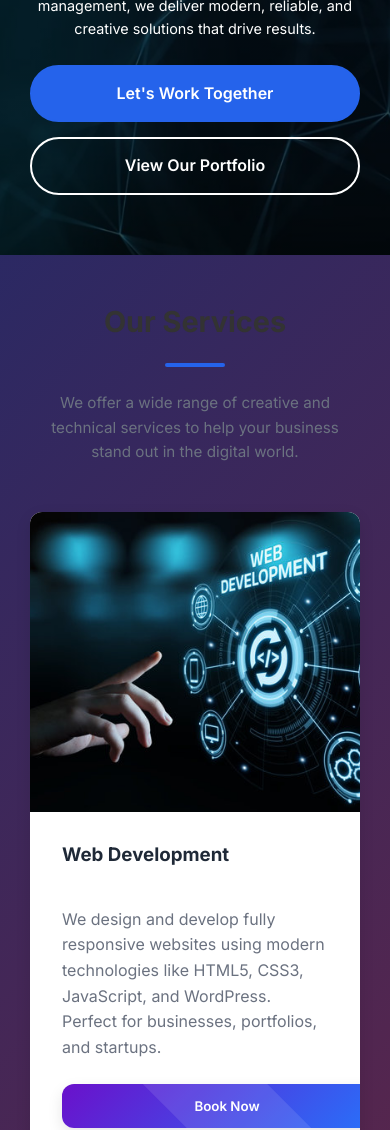
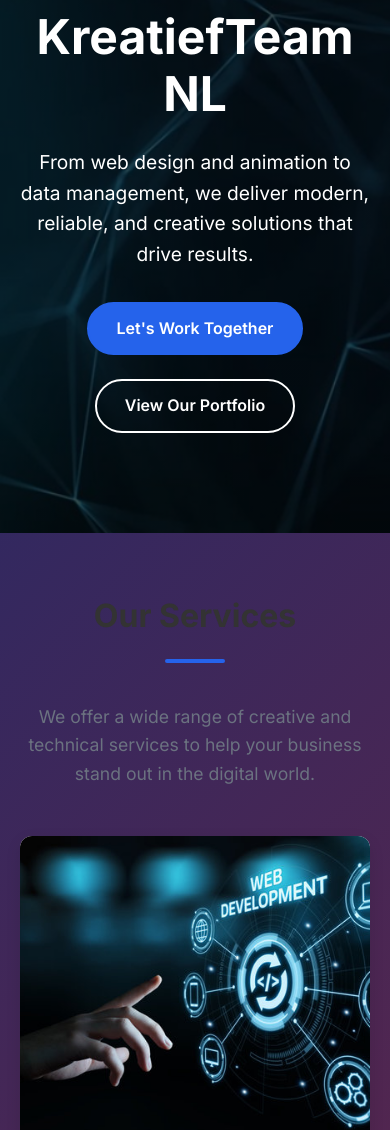
Before and after one commit to z-ahmed21/kreatiefteamnl, a plain HTML site: page index.html in a window 390 px wide. Shown: the part 280-1410 px from the top of the page. Drawn offline with Linux system fonts and the light colour scheme; no server answers.

Commit message:
updated Style Css

```diff
--- a/style.css
+++ b/style.css
@@ -1221,146 +1221,3 @@ section {
 /* =============================================
    RESPONSIVE STYLES
 ============================================= */
-
-
-/* =============================================
-   EXTRA MOBILE POLISH (Premium & Decent Look)
-============================================= */
-
-/* =============================================
-   EXTRA MOBILE POLISH (Premium & Decent Look)
-============================================= */
-
-/* For tablets & small laptops */
-@media (max-width: 768px) {
-
-  /* Navigation */
-  .nav-links {
-    width: 100%;
-    max-width: 300px;
-    right: 10px;
-    border-radius: 12px;
-    box-shadow: 0 8px 24px rgba(0,0,0,0.15);
-  }
-
-  .nav-link {
-    font-size: 1rem;
-    padding: 14px;
-    text-align: center;
-  }
-
-  /* Hero section */
-  .hero-pro {
-    padding: 100px 15px 70px;
-  }
-  .hero-pro h1 {
-    font-size: 2rem;
-    line-height: 1.3;
-  }
-  .hero-pro p {
-    font-size: 1rem;
-    margin-bottom: 25px;
-  }
-  .hero-buttons {
-    gap: 15px;
-  }
-
-  /* Sections */
-  section {
-    padding: 60px 15px;
-  }
-  .section-title {
-    font-size: 1.8rem;
-    margin-bottom: 20px;
-  }
-  .section-subtitle {
-    font-size: 0.95rem;
-  }
-
-  /* Cards stack neatly: one per line */
-  .services-grid,
-  .projects-grid,
-  .team-grid,
-  .features-grid {
-    display: grid;
-    grid-template-columns: 1fr;
-    gap: 25px;
-  }
-
-  /* Card styling */
-  .service-box,
-  .project-card,
-  .team-card,
-  .feature-box {
-    border-radius: 12px;
-  }
-}
-
-/* For phones (≤576px) */
-@media (max-width: 576px) {
-
-  /* Header */
-  .header-container {
-    padding: 12px 20px;
-  }
-  .logo {
-    font-size: 1.2rem;
-  }
-  .site-logo {
-    height: 32px;
-  }
-
-  /* Hero section */
-  .hero-pro {
-    padding: 90px 10px 60px;
-  }
-  .hero-pro h1 {
-    font-size: 1.6rem;
-  }
-  .hero-pro p {
-    font-size: 0.9rem;
-  }
-  .btn, .btn-book {
-    width: 100%;
-    text-align: center;
-    padding: 14px;
-  }
-
-  /* Sections */
-  section {
-    padding: 50px 10px;
-  }
-  .portfolio-header {
-    font-size: 1.6rem;
-  }
-  .cta-title {
-    font-size: 1.5rem;
-  }
-
-  /* Cards stack: one per line */
-  .services-grid,
-  .projects-grid,
-  .team-grid,
-  .features-grid {
-    grid-template-columns: 1fr;
-    gap: 20px;
-  }
-
-  /* Testimonial & review cards */
-  .testimonial-card,
-  .single-review {
-    max-width: 100%;
-    width: 100%;
-    padding: 20px;
-  }
-
-  /* Footer */
-  .footer-container {
-    grid-template-columns: 1fr;
-    text-align: center;
-    gap: 30px;
-  }
-  .social-icons {
-    justify-content: center;
-  }
-}
```
